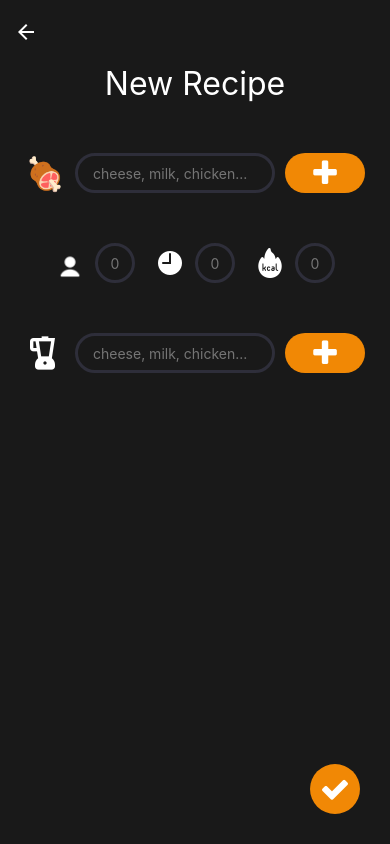
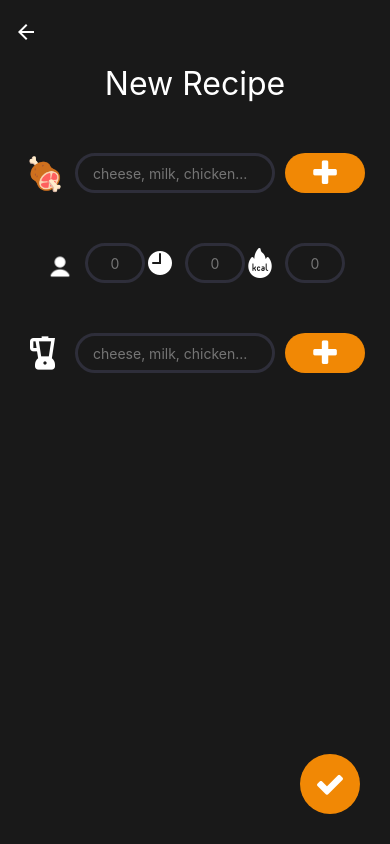
Before and after one commit to cDreyer00/ai-recipes-frontend, a React Native app: screen /recipe in a window 390 px wide. Built offline with nearby package versions, Linux system fonts and the light colour scheme.

Commit message:
valu input different types of icons done

```diff
--- a/src/components/buttons/confirmButton.tsx
+++ b/src/components/buttons/confirmButton.tsx
@@ -15,27 +15,34 @@ type ConfirmButtonProps = {
 
 export default function ConfirmButton(props: ConfirmButtonProps) {
     return (
-        <View style={styles.newRecipe}>
-            <TouchableOpacity>
-                <FontAwesome name={props.iconName} size={30} color="white" onPress={props.handleTouch} />
+        <View style={styles.container}>
+            <TouchableOpacity style={styles.button} onPress={props.handleTouch}>
+                <FontAwesome name={props.iconName} size={30} color="white" />
             </TouchableOpacity>
         </View>
     );
 }
 
 const styles = StyleSheet.create({
-    newRecipe: {
+    container: {
         position: 'absolute',
-        backgroundColor: '#F18805',
 
-        width: 50,
-        height: 50,
+        width: 60,
+        height: 60,
         right: 30,
         bottom: 30,
 
         alignItems: 'center',
         justifyContent: 'center',
 
+    },
+    button: {
+        backgroundColor: '#F18805',
+        width: 60,
+        height: 60,
+        alignItems: 'center',
+        justifyContent: 'center',
         borderRadius: 50,
+
     }
 });
--- a/src/components/inputs/valueInput.tsx
+++ b/src/components/inputs/valueInput.tsx
@@ -29,6 +29,7 @@ export default function ValueInput({ iconType }: ValueInputProps) {
                 style={styles.input}
                 placeholder="0"
                 placeholderTextColor="rgba(255,255,255, 0.4)"
+                keyboardType="numeric"
             />
         </View>
     )
@@ -43,13 +44,19 @@ const styles = StyleSheet.create({
     },
     input: {
         fontSize: 14,
-        color: '#FFF',
-        width: 40,
+
+        minWidth: 40,
+        maxWidth: 80,
         height: 40,
-        borderColor: '#2E2E3A',
+
         borderWidth: 3,
         borderRadius: 50,
+
+        color: '#FFF',
+        borderColor: '#2E2E3A',
+
         textAlign: 'center',
         marginLeft: 10,
+        paddingHorizontal: 10,
     }
 })
```
